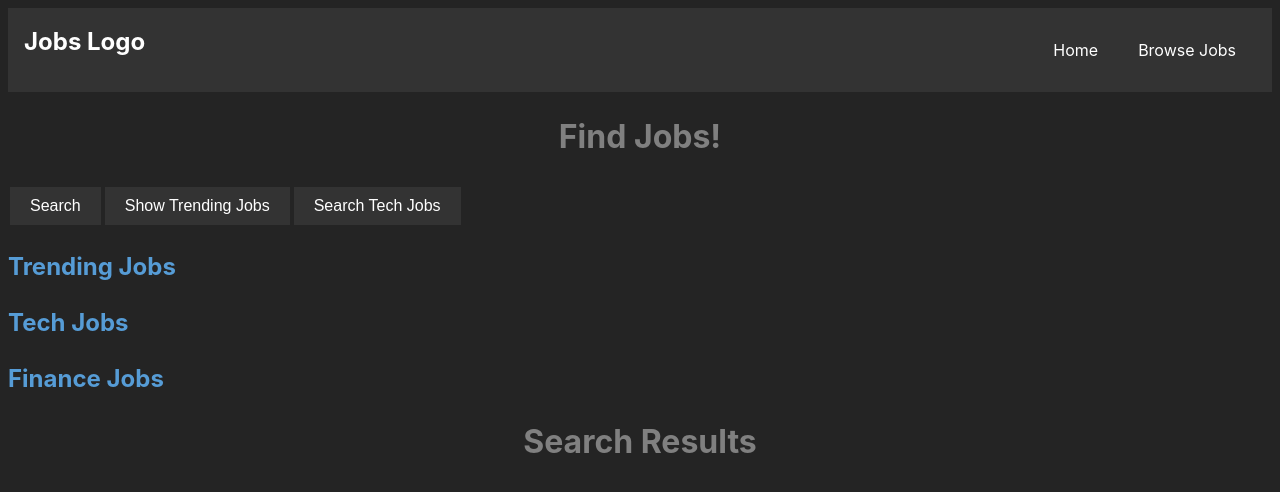
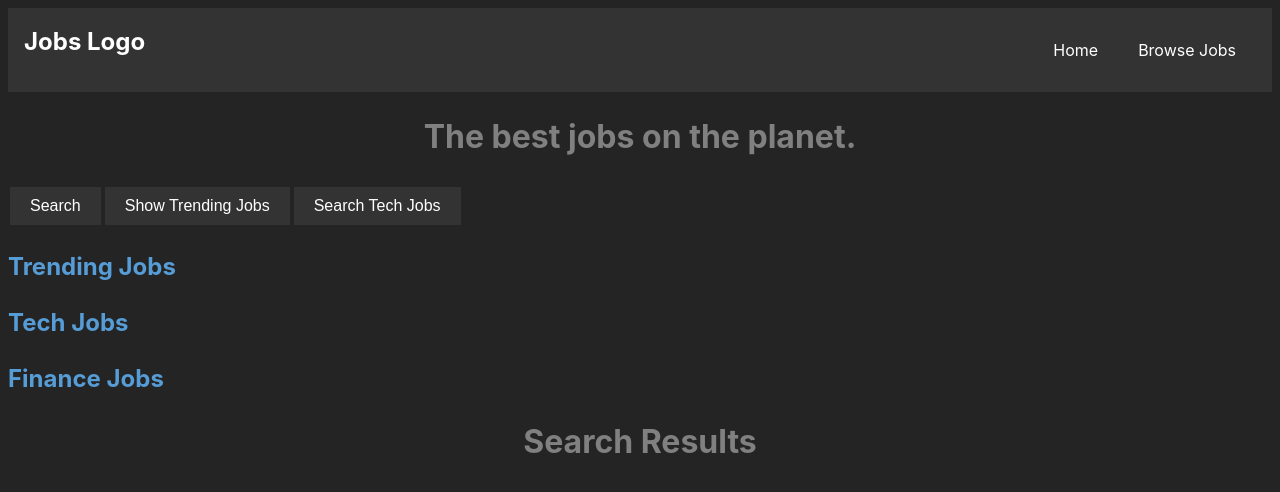
Before and after one commit to siddharthverse/refreshReact, a React (Vite) app: page / in a window 1280 px wide. Shown: the top 492 px of the page. Built offline with nearby package versions, Linux system fonts and the light colour scheme.

Commit message:
Updated the home page title

```diff
--- a/src/components/Home.tsx
+++ b/src/components/Home.tsx
@@ -50,7 +50,7 @@ const Home = () => {
 
   return (
     <div className="home">
-      <h1>Find Jobs!</h1>
+      <h1>The best jobs on the planet.</h1>
       <button onClick={handleSearchJobs}>Search</button>
       <button onClick={handleShowTrendingJobs}>Show Trending Jobs</button>
       <button onClick={(e) => searchTechJobs('tech', e)}>
```
